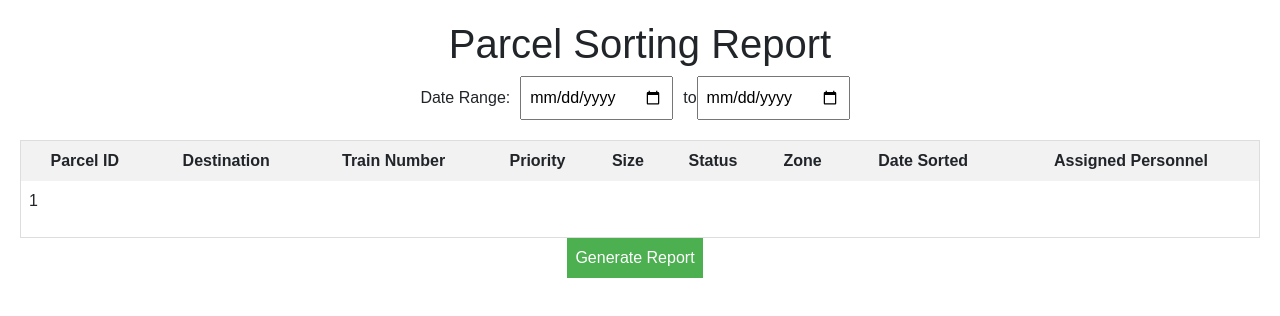
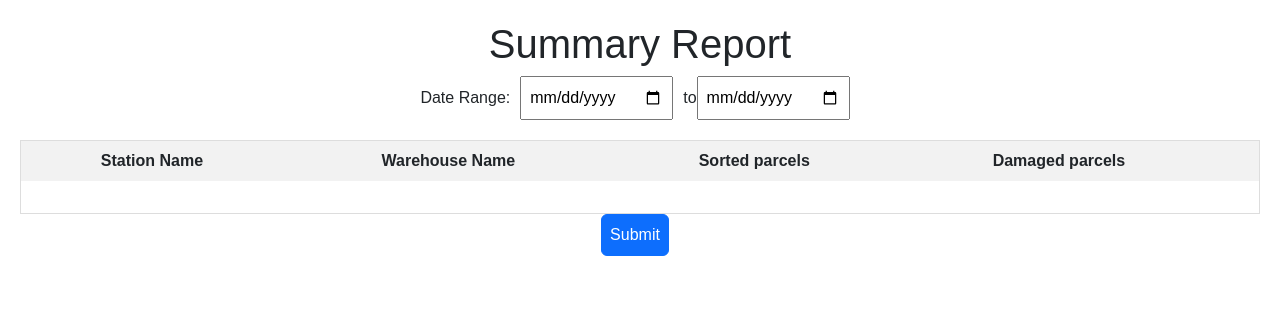
Before and after one commit to Chamalka1/Railtracer-FE, a React (Create React App) app: page /ReportsGeneration in a window 1280 px wide. Shown: the top 316 px of the page. Built offline with nearby package versions, Linux system fonts and the light colour scheme.

Commit message:
summary table

```diff
--- a/src/pages/ReportsGeneration/ReportsGeneration.jsx
+++ b/src/pages/ReportsGeneration/ReportsGeneration.jsx
@@ -4,7 +4,7 @@ import './ReportsGeneration.css';
 const ReportsGeneration = () => {
   return (
     <div className="report-page">
-      <h1>Parcel Sorting Report</h1>
+      <h1>Summary Report</h1>
 
       <div className="filters">
         <div className="filter-item">
@@ -17,54 +17,43 @@ const ReportsGeneration = () => {
 
       </div>
 
-      {/* Report Table */}
+
       <div className="report-table">
         <table>
           <thead>
             <tr>
-              <th>Parcel ID</th>
-              <th>Destination</th>
-              <th>Train Number</th>
-              <th>Priority</th>
-              <th>Size</th>
-              <th>Status</th>
-              <th>Zone</th>
-              <th>Date Sorted</th>
-              <th>Assigned Personnel</th>
+              <th>Station Name</th>
+              <th>Warehouse Name</th>
+              <th>Sorted parcels</th>
+              <th>Damaged parcels</th>
+
+              <th></th>
             </tr>
           </thead>
           <tbody>
-            {/* Example rows, this would be dynamically rendered */}
+
             <tr>
-              <td>1</td>
               <td></td>
               <td></td>
               <td></td>
               <td></td>
-              <td></td>
-              <td></td>
-              <td></td>
-              <td></td>
+
             </tr>
             <tr>
               <td></td>
               <td></td>
               <td></td>
               <td></td>
-              <td></td>
-              <td></td>
-              <td></td>
-              <td></td>
-              <td></td>
+
             </tr>
-            {/* Add more rows as necessary */}
+
           </tbody>
         </table>
       </div>
 
       {/* Action Buttons */}
       <div className="filter-item">
-          <button className="generate-btn">Generate Report</button>
+      <input class="btn btn-primary" type="button" value="Submit"></input>
         </div>
       </div>
 
```
